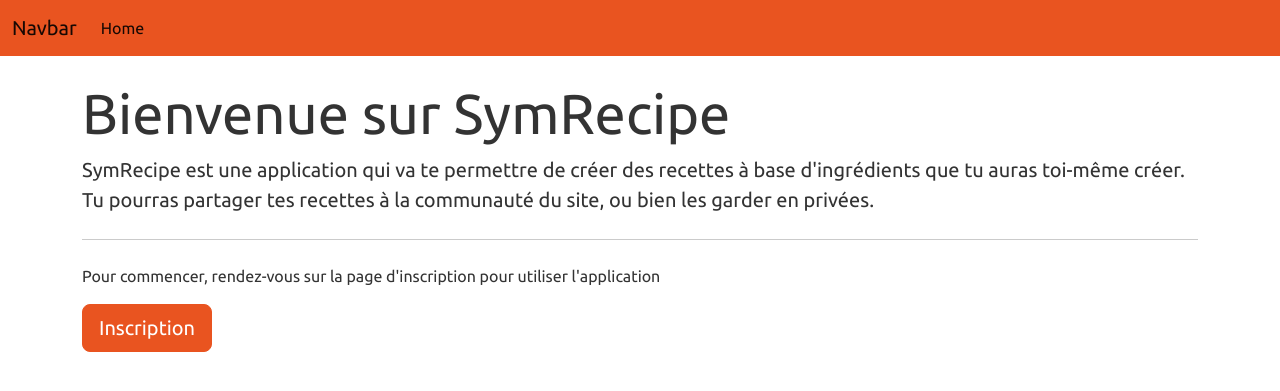
After one commit to flo1218/mastercook, a Symfony app: template templates/home.html.twig in a window 1280 px wide. The commit adds this page. Shown: the top 391 px of the page. Run offline with Twig, Linux system fonts and the light colour scheme; the template is opened without the code that fills it, so the values that code supplies are empty; some libraries are stand-ins or nearby versions.

Commit message:
Add homepage

```diff
--- a/templates/base.html.twig
+++ b/templates/base.html.twig
@@ -7,6 +7,7 @@
         {# Run `composer require symfony/webpack-encore-bundle` to start using Symfony UX #}
         {% block stylesheets %}
             {{ encore_entry_link_tags('app') }}
+            <link rel="stylesheet" href="https://cdnjs.cloudflare.com/ajax/libs/bootswatch/5.3.2/united/bootstrap.min.css" integrity="sha512-K7slJiS9xNJpev8NgMlUlF0XrIoGFx0GCgH2eKadDu72vwfe3Hd6ETVQQJEuD5hm2ssyD16EbvLkCeTL87ngeQ==" crossorigin="anonymous" referrerpolicy="no-referrer" />
         {% endblock %}
 
         {% block javascripts %}
@@ -14,6 +15,9 @@
         {% endblock %}
     </head>
     <body>
+        {% block header %}
+            {% include "partials/_header.html.twig" %}
+        {% endblock %}
         {% block body %}{% endblock %}
     </body>
 </html>
--- /dev/null
+++ b/templates/home.html.twig
@@ -0,0 +1,18 @@
+{% extends 'base.html.twig' %}
+
+{% block title %} SymRecipe - Accueil
+{% endblock %}
+
+{% block body  %}
+<div class="container mt-4">
+    <div class="jumbotron">
+        <h1 class="display-4">Bienvenue sur SymRecipe</h1>
+        <p class="lead">SymRecipe est une application qui va te permettre de créer des recettes à base d'ingrédients que tu auras toi-même créer. Tu pourras partager tes recettes à la communauté du site, ou bien les garder en privées.</p>
+        <hr class="my-4">
+        <p>Pour commencer, rendez-vous sur la page d'inscription pour utiliser l'application</p>
+        <p class="lead">
+            <a class="btn btn-primary btn-lg" href="#" role="button">Inscription</a>
+        </p>
+    </div>
+</div>
+{% endblock %}
--- /dev/null
+++ b/templates/partials/_header.html.twig
@@ -0,0 +1,16 @@
+<nav class="navbar navbar-expand-lg bg-primary" data-bs-theme="dark">
+  <div class="container-fluid">
+    <a class="navbar-brand" href="#">Navbar</a>
+    <button class="navbar-toggler" type="button" data-bs-toggle="collapse" data-bs-target="#navbarColor01" aria-controls="navbarColor01" aria-expanded="false" aria-label="Toggle navigation">
+      <span class="navbar-toggler-icon"></span>
+    </button>
+    <div class="collapse navbar-collapse" id="navbarColor01">
+      <ul class="navbar-nav me-auto">
+        <li class="nav-item">
+          <a class="nav-link active" href="#">Home
+            <span class="visually-hidden">(current)</span>
+          </a>
+        </li>
+    </div>
+  </div>
+</nav>
```
Also changed, not shown: src/Controller/HomeController.php (added, +16 -0 lines).
